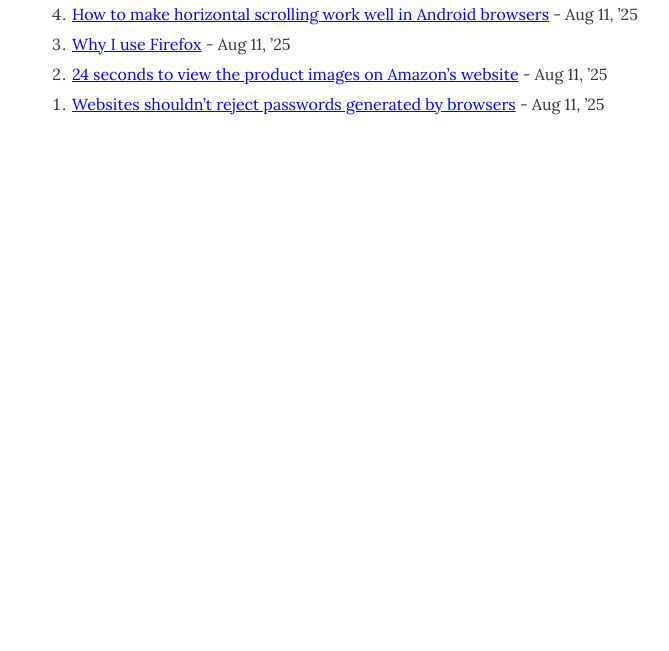
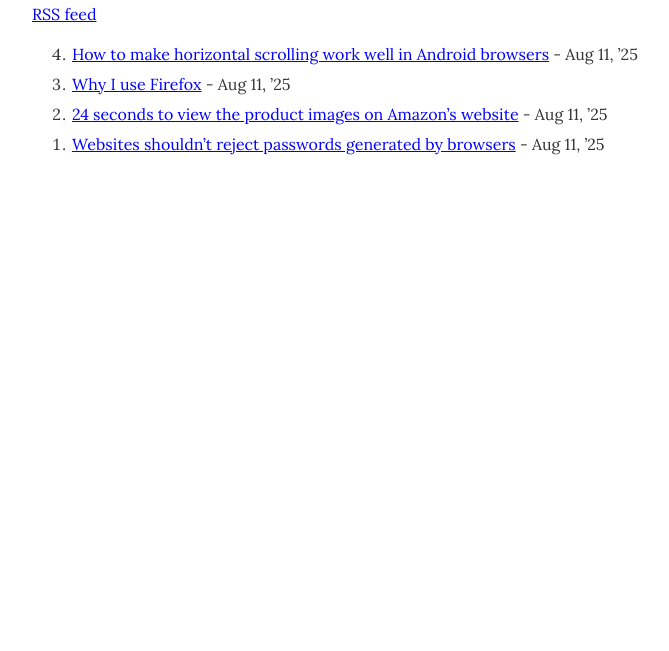
Before and after one commit to simevidas/blog, an Eleventy site: page index.html in a window 1280 px wide. Shown: the part 149-800 px from the top of the page, without its empty margins (288-957 px from the left). Built offline with nearby package versions, Linux system fonts and the light colour scheme; Eleventy itself is replaced by a stand-in of ours; files that its build step writes are made by us from their sources.

Commit message:
re-add RSS feed

```diff
--- a/_includes/layout.html
+++ b/_includes/layout.html
@@ -12,21 +12,21 @@
       href="https://fonts.googleapis.com/css2?family=Lora:ital,wght@0,400;0,700;1,400;1,700&display=swap"
       rel="stylesheet"
     />
-    <!-- <link
+    <link
       rel="alternate"
       href="/feed.xml"
       title="Šime’s blog feed"
       type="application/atom+xml"
-    /> -->
+    />
   </head>
   <body>
     <div id="page">
       <main>{{ content }}</main>
       <nav>
         <h2>All blog posts</h2>
-        <!-- <p>
+        <p>
           <a href="/feed.xml">RSS feed</a>
-        </p> -->
+        </p>
         <ol reversed>
           {% for post in collections.posts reversed %}
           <li>
--- a/package.json
+++ b/package.json
@@ -7,6 +7,7 @@
   "author": "Šime Vidas",
   "devDependencies": {
     "@11ty/eleventy": "2.0.1",
+    "@11ty/eleventy-plugin-rss": "1.2.0",
     "luxon": "3.7.1"
   }
 }
```
Also changed, not shown: .eleventy.js.
